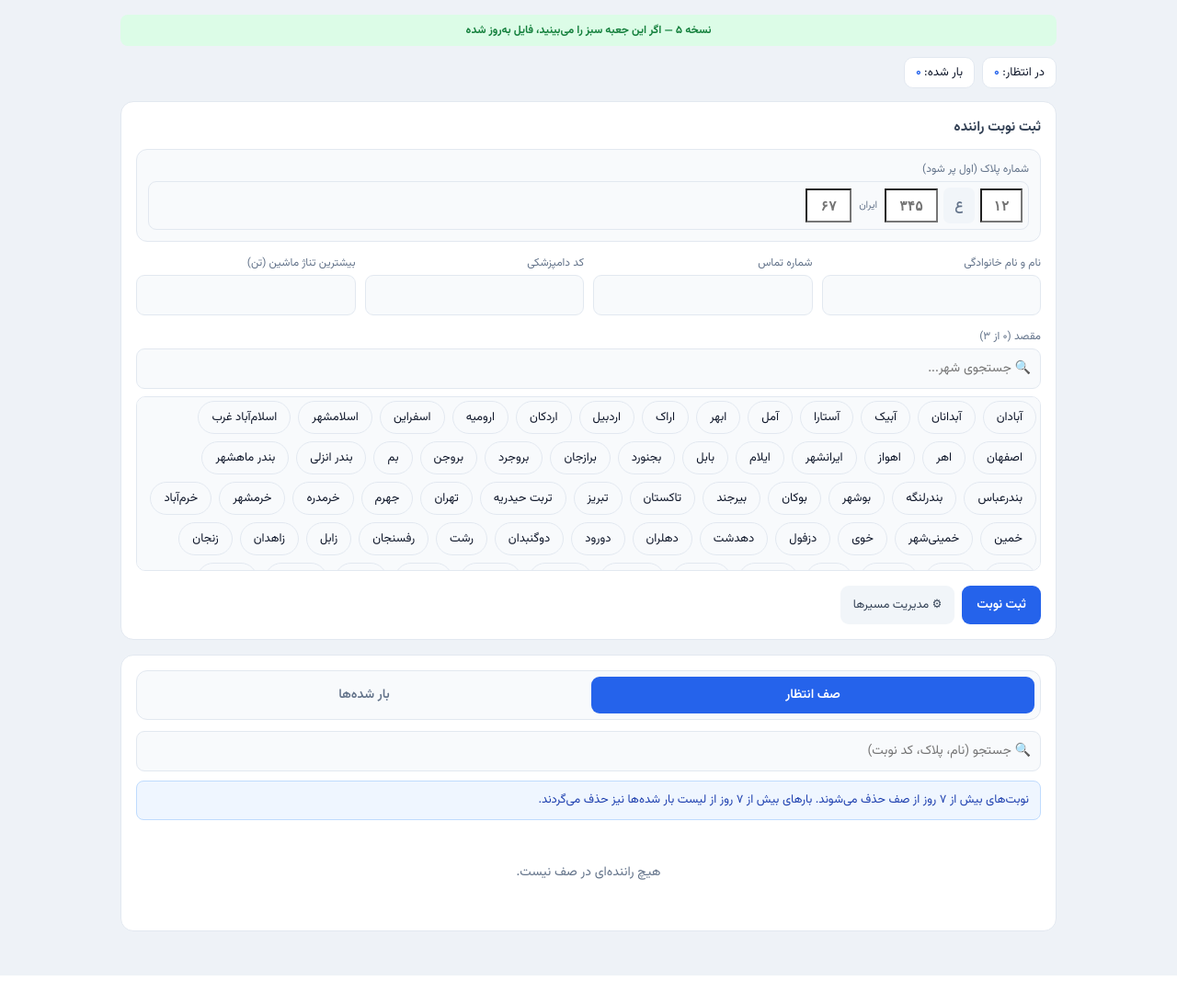
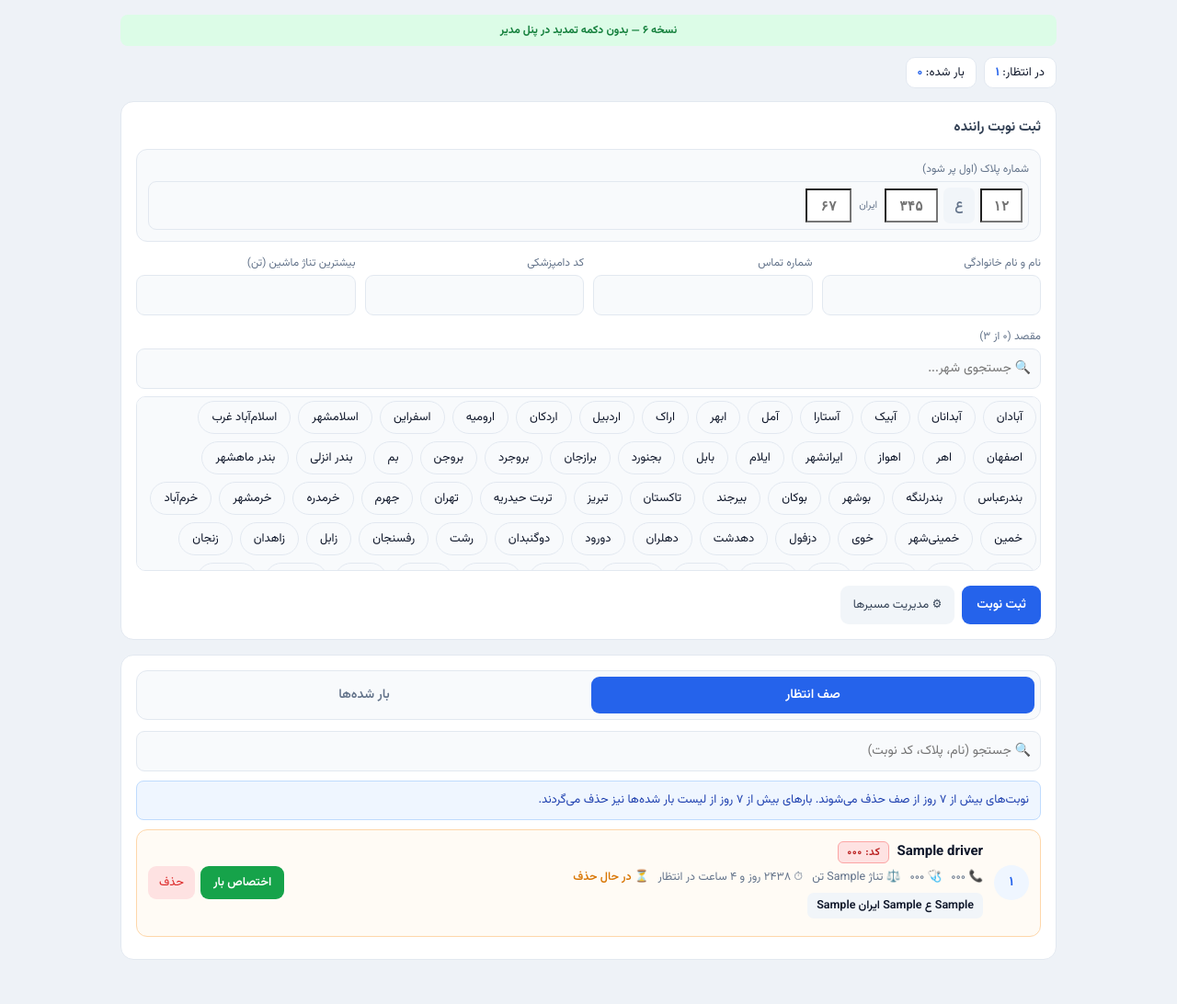
Before and after one commit to bozorgmehrgraphic/nobat, a Flask app: page /manager in a window 1280 px wide. Shown: the part 61-1153 px from the top of the page at 92% size. Before the commit the page ends 1122 px from the top, so only its background shows below. Run offline with Flask 3, Linux system fonts and the light colour scheme; a user stored in the database is signed in; data comes from the database, SQL or seed files in the repository; tables that the repository leaves empty hold one stand-in row (values such as "Sample post"); data that the repository does not hold is empty.

Commit message:
Update manager.html

```diff
--- a/templates/manager.html
+++ b/templates/manager.html
@@ -2,7 +2,7 @@
 {% block content %}
 
 <div style="background:#dcfce7;color:#15803d;padding:8px 14px;border-radius:8px;font-size:12px;margin-bottom:12px;text-align:center;font-weight:700">
-  نسخه ۵ — اگر این جعبه سبز را می‌بینید، فایل به‌روز شده
+  نسخه ۶ — بدون دکمه تمدید در پنل مدیر
 </div>
 
 <div class="stats-row">
@@ -76,7 +76,8 @@
             <span class="qcode {{ waiting_class(d) }}">کد: {{ d.queue_code|fa }}</span>
           </div>
           <div class="meta">
-            <span>📞 {{ d.phone|fa }}</span><span>🩺 {{ d.vet_code|fa }}</span>
+            <span>📞 {{ d.phone|fa }}</span>
+            <span>🩺 {{ d.vet_code|fa }}</span>
             <span>⚖️ تناژ {{ d.tonnage|fa }} تن</span>
             <span class="{{ waiting_class(d) }}">⏱ {{ wait_text(d) }} در انتظار</span>
             <span class="{{ 'expire-warn' if is_expiring_soon(d) else 'expire-normal' }}">⏳ {{ expiry_text(d) }}</span>
@@ -86,10 +87,7 @@
         </div>
         <div class="actions">
           <a class="btn-green" href="{{ url_for('manager_assign', did=d.id) }}">اختصاص بار</a>
-          <form method="post" action="{{ url_for('manager_extend', did=d.id) }}" style="display:inline" onsubmit="return confirm('تایمر تمدید شود؟')">
-            <button class="btn-extend" type="submit">🔄 تمدید</button>
-          </form>
-          <form method="post" action="{{ url_for('manager_remove', did=d.id) }}" style="display:inline" onsubmit="return confirm('حذف شود؟')">
+          <form method="post" action="{{ url_for('manager_remove', did=d.id) }}" style="display:inline" onsubmit="return confirm('این راننده از صف حذف شود؟')">
             <button class="btn-red" type="submit">حذف</button>
           </form>
         </div>
@@ -159,7 +157,9 @@
   }
   el.classList.toggle('on');
   refreshHidden();
-}function refreshHidden(){
+}
+
+function refreshHidden(){
   var container = document.getElementById('hiddenDests');
   container.innerHTML = '';
   var sels = document.querySelectorAll('#destChips .chip.on');
```
